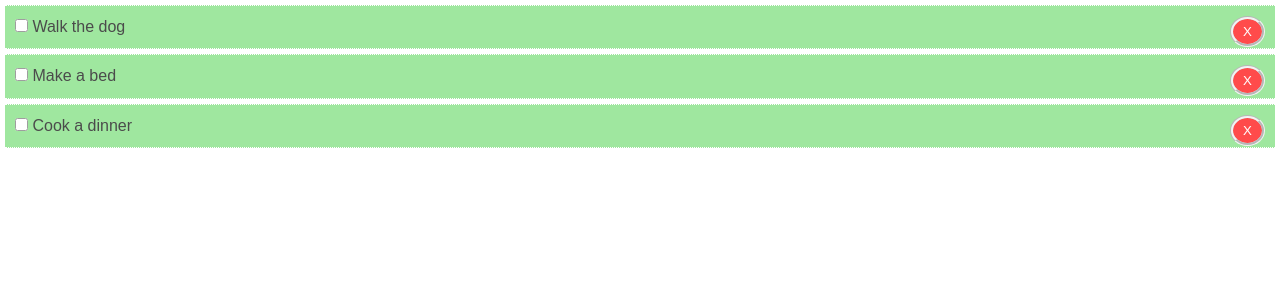
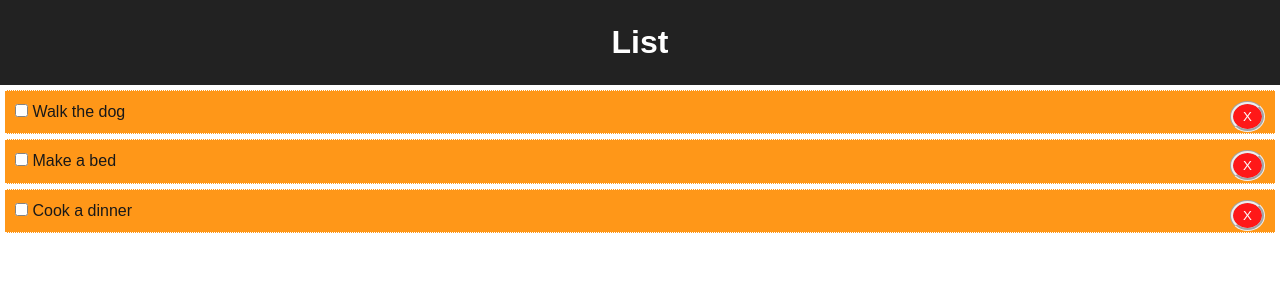
Before and after one commit to KrzysztofBalejko/to-do-list, a React (Create React App) app: page / in a window 1280 px wide. Shown: the top 300 px of the page. Built offline with nearby package versions, Linux system fonts and the light colour scheme.

Commit message:
Adding header. Playing with CSS

```diff
--- a/src/App.js
+++ b/src/App.js
@@ -1,6 +1,7 @@
 import React, { Component } from 'react';
 import './App.css';
 import Todos from './components/Todos.js';
+import Header from './components/layout/Header.js'
 
 class App extends Component {
   state = {
@@ -43,6 +44,7 @@
 
     return (
       <div className="App">
+        <Header />
         <Todos todos={this.state.todos} markComplete={this.markComplete}
         deleteTodo={this.deleteTodo}/>
       </div>
--- a/src/components/TodoItem.js
+++ b/src/components/TodoItem.js
@@ -5,18 +5,16 @@
 
   getStyle = () => {
     return {
-      background: '#77DD77',
+      background: '#FF8C00',
       padding: '10px',
       margin: '5px',
-      opacity: '0.7',
+      opacity: '0.9',
       borderBottom: '1px #fff dotted',
       borderTop: '1px #fff dotted',
       textDecoration: this.props.todo.completed ?
       'line-through' : 'none'
     }
   }
-
-
 
   render() {
 
--- /dev/null
+++ b/src/components/layout/Header.js
@@ -0,0 +1,19 @@
+import React from 'react';
+
+
+function Header() {
+  return (
+    <header style={headerStyle}>
+      <h1>List</h1>
+    </header>
+  )
+}
+
+const headerStyle = {
+  background: '#222',
+  color: '#fff',
+  textAlign: 'center',
+  padding: '20px'
+}
+
+export default Header;
```
